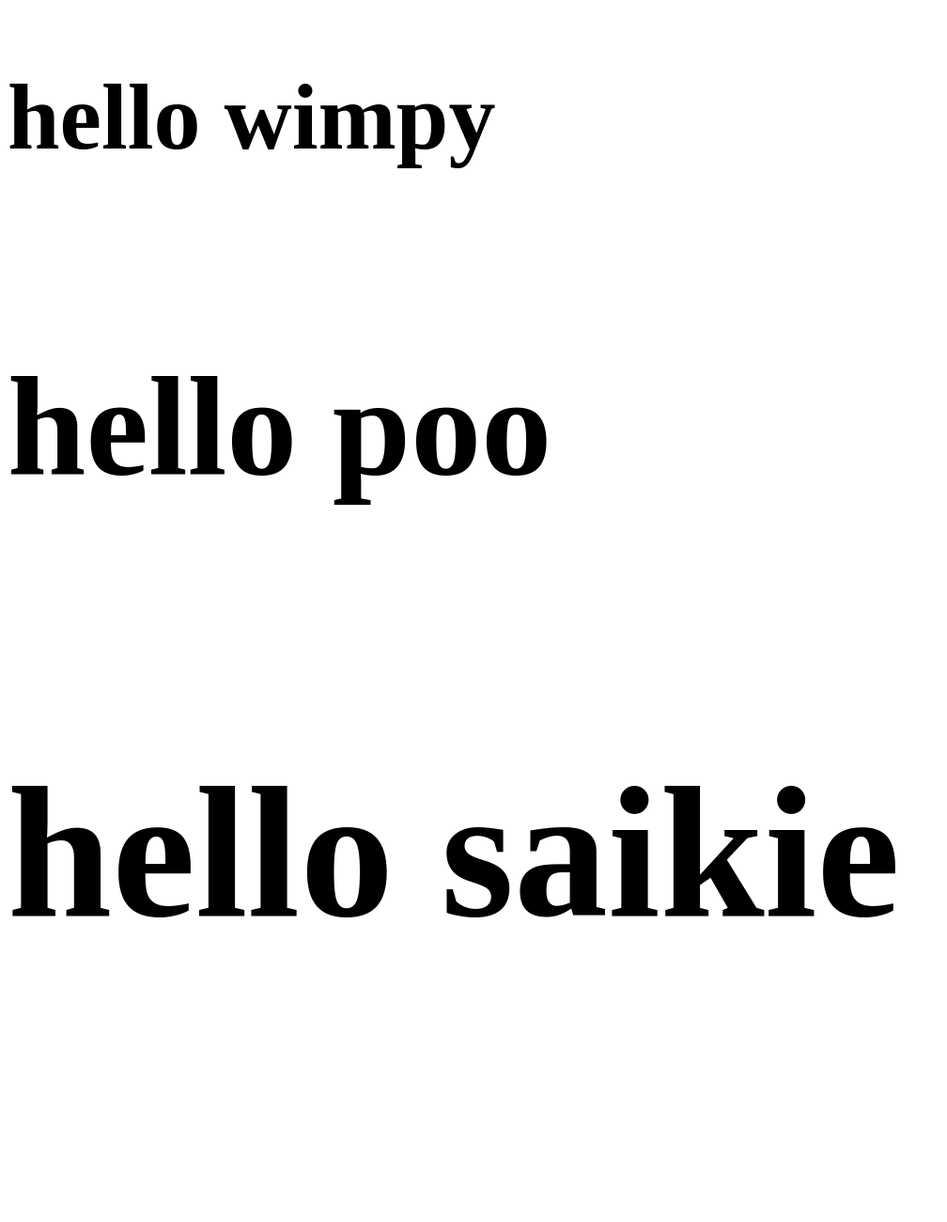
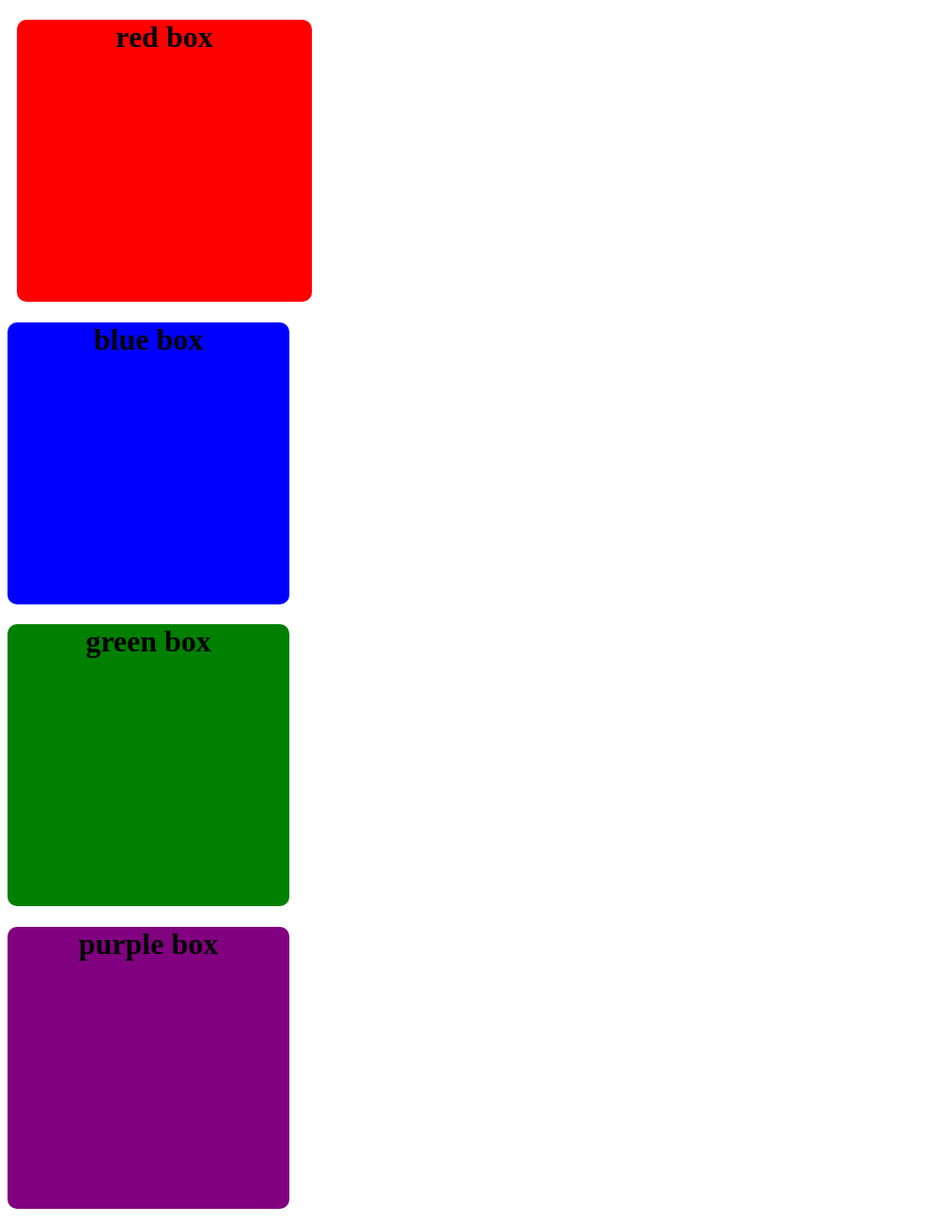
Before and after one commit to saikie007/assignments, a plain HTML site: page index.html in a window 1280 px wide. Shown: the top 1300 px of the page at 94% size, without its empty margins (0-1008 px from the left). Drawn offline with Linux system fonts and the light colour scheme.

Commit message:
commit on master

```diff
--- a/index.html
+++ b/index.html
@@ -3,18 +3,22 @@
 <head>
     <meta charset="UTF-8">
     <meta name="viewport" content="width=device-width, initial-scale=1.0">
-    <title>wps</title>
-    <link rel="stylesheet" href="./style.css">
+    <title>THE BOX</title>
 </head>
+<link rel="stylesheet" href="./wimpy.css">
+
 <body>
-
-        <h1 class="gay">hello wimpy</h1><br>
-        <h1 class="poo">hello poo</h1><br>
-        <h1 class="saikie">hello saikie</h1><br>
-        <h1 class="rujul">hello rujul</h1><br>
-        <h1 class="sathya">hello sathya </h1><br>
-        <h1 class="sharath">hello sharath</h1><br>
-
-
+    <div class="red box">
+        <h1>red box</h1>
+         </div>
+         <div class="blue box">
+             <h1>blue box</h1>
+         </div>
+         <div class="green">
+             <h1>green box</h1>
+         </div>
+         <div class="purple box">
+         <h1>purple box </h1>
+    </div>
 </body>
 </html>
--- a/style.css
+++ /dev/null
@@ -1,20 +0,0 @@
-
-.gay{
-    font-size: 100px;
-}
-.poo{
-    font-size: 150px;
-}
-.saikie{
-    font-size: 200px;
-}
-.rujul{
-    font-size: 250px;
-}
-.sathya{
-    font-size: 300px;
-
-}
-.sharath{
-    font-size: 350px;
-}
--- /dev/null
+++ b/wimpy.css
@@ -0,0 +1,38 @@
+.red{
+    background-color: red;
+    height: 300px;
+    width: 300px;
+    margin: 10px;
+    padding: 0mm 7px 0mm 7px;
+    border-radius: 10px;
+    text-align: center;
+}
+.blue{
+    background-color: blue;
+
+    height: 300px;
+    width: 300px;
+    border-radius: 10px;
+    text-align: center;
+}
+.green{
+    background-color: green;
+    height: 300px;
+    width: 300px;
+    border-radius: 10px;
+    text-align: center;
+
+
+
+}
+
+
+.purple{
+    background-color: purple;
+    height: 300px;
+    width: 300px;
+    border-radius: 10px;
+    text-align: center;
+
+
+}
```
